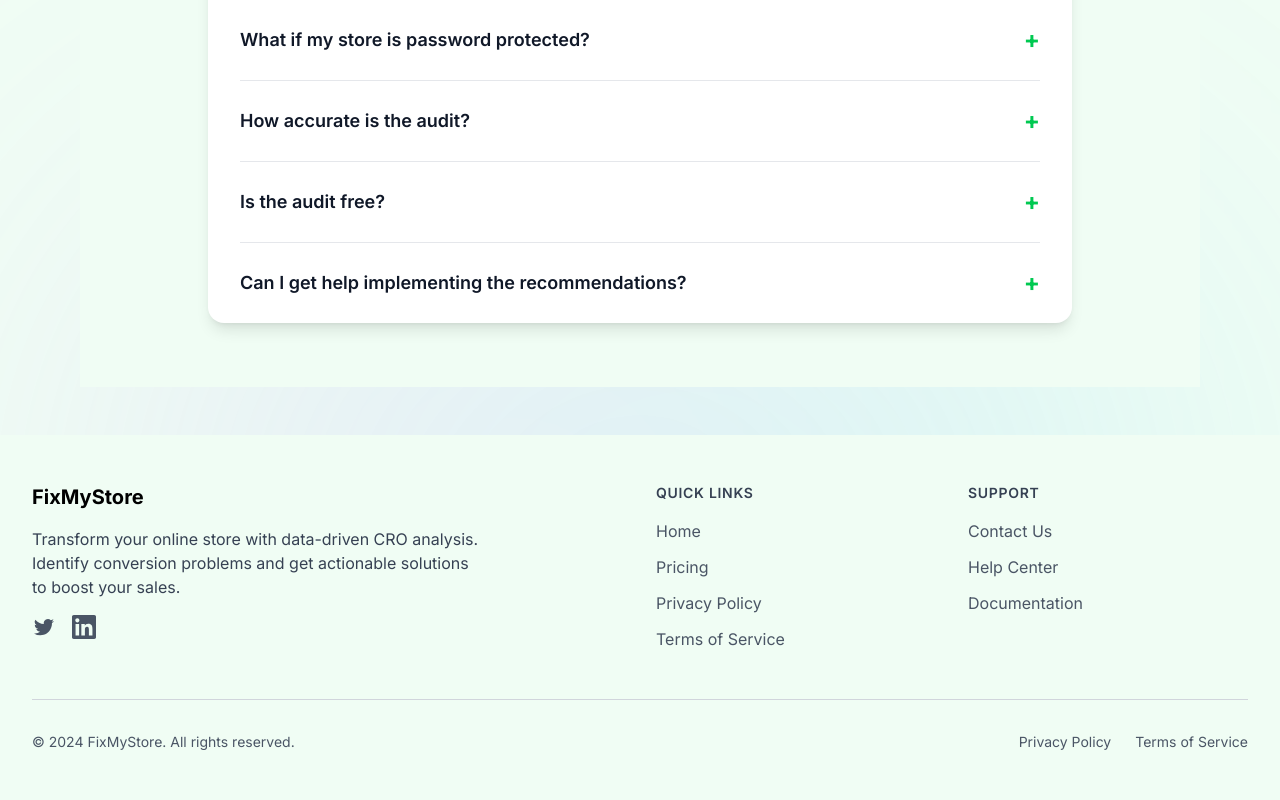
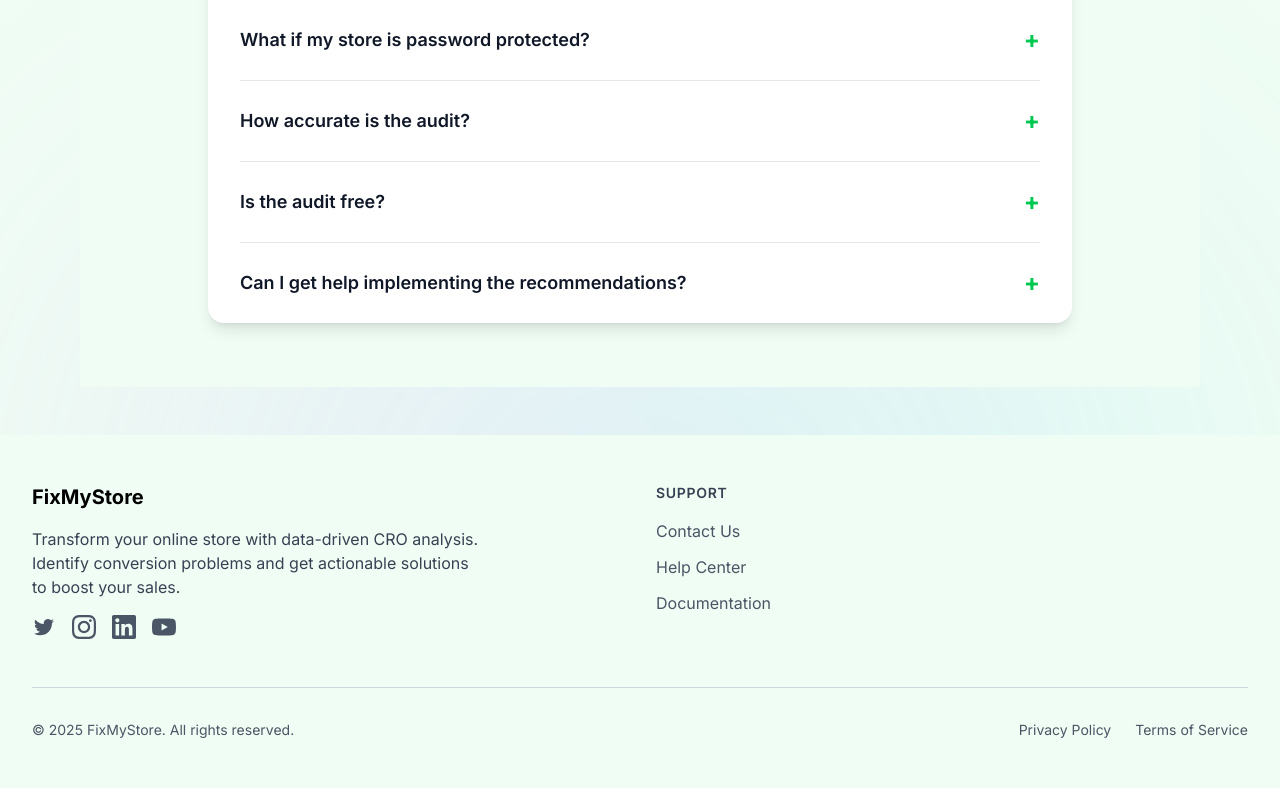
Before and after one commit to Jaseem-v/fms-v2, a Next.js app: page / in a window 1280 px wide. Shown: the part 5467-6267 px from the top of the page. Built offline with nearby package versions, Linux system fonts and the light colour scheme; no server answers.

Commit message:
site updated

```diff
--- a/src/components/Footer.tsx
+++ b/src/components/Footer.tsx
@@ -25,23 +25,35 @@
               Transform your online store with data-driven CRO analysis. Identify conversion problems and get actionable solutions to boost your sales.
             </p>
             <div className="flex space-x-4">
-              <a href="#" className="text-gray-600 hover:text-black transition-colors">
+              <a href="https://x.com/fixyourstore?s=21" className="text-gray-600 hover:text-black transition-colors">
                 <span className="sr-only">Twitter</span>
                 <svg className="h-6 w-6" fill="currentColor" viewBox="0 0 24 24">
                   <path d="M8.29 20.251c7.547 0 11.675-6.253 11.675-11.675 0-.178 0-.355-.012-.53A8.348 8.348 0 0022 5.92a8.19 8.19 0 01-2.357.646 4.118 4.118 0 001.804-2.27 8.224 8.224 0 01-2.605.996 4.107 4.107 0 00-6.993 3.743 11.65 11.65 0 01-8.457-4.287 4.106 4.106 0 001.27 5.477A4.072 4.072 0 012.8 9.713v.052a4.105 4.105 0 003.292 4.022 4.095 4.095 0 01-1.853.07 4.108 4.108 0 003.834 2.85A8.233 8.233 0 012 18.407a11.616 11.616 0 006.29 1.84" />
                 </svg>
               </a>
-              <a href="#" className="text-gray-600 hover:text-black transition-colors">
+              <a href="https://www.instagram.com/fixmystore_com" className="text-gray-600 hover:text-black transition-colors">
+                <span className="sr-only">Instagram</span>
+                <svg className="h-6 w-6" fill="currentColor" viewBox="0 0 24 24">
+                  <path d="M12 2.163c3.204 0 3.584.012 4.85.07 3.252.148 4.771 1.691 4.919 4.919.058 1.265.069 1.645.069 4.849 0 3.205-.012 3.584-.069 4.849-.149 3.225-1.664 4.771-4.919 4.919-1.266.058-1.644.07-4.85.07-3.204 0-3.584-.012-4.849-.07-3.26-.149-4.771-1.699-4.919-4.92-.058-1.265-.07-1.644-.07-4.849 0-3.204.013-3.583.07-4.849.149-3.227 1.664-4.771 4.919-4.919 1.266-.057 1.645-.069 4.849-.069zm0-2.163c-3.259 0-3.667.014-4.947.072-4.358.2-6.78 2.618-6.98 6.98-.059 1.281-.073 1.689-.073 4.948 0 3.259.014 3.668.072 4.948.2 4.358 2.618 6.78 6.98 6.98 1.281.058 1.689.072 4.948.072 3.259 0 3.668-.014 4.948-.072 4.354-.2 6.782-2.618 6.979-6.98.059-1.28.073-1.689.073-4.948 0-3.259-.014-3.667-.072-4.947-.196-4.354-2.617-6.78-6.979-6.98-1.281-.059-1.69-.073-4.949-.073zm0 5.838c-3.403 0-6.162 2.759-6.162 6.162s2.759 6.163 6.162 6.163 6.162-2.759 6.162-6.163c0-3.403-2.759-6.162-6.162-6.162zm0 10.162c-2.209 0-4-1.79-4-4 0-2.209 1.791-4 4-4s4 1.791 4 4c0 2.21-1.791 4-4 4zm6.406-11.845c-.796 0-1.441.645-1.441 1.44s.645 1.44 1.441 1.44c.795 0 1.439-.645 1.439-1.44s-.644-1.44-1.439-1.44z"/>
+                </svg>
+              </a>
+              <a href="https://www.linkedin.com/company/fixmystore" className="text-gray-600 hover:text-black transition-colors">
                 <span className="sr-only">LinkedIn</span>
                 <svg className="h-6 w-6" fill="currentColor" viewBox="0 0 24 24">
                   <path d="M20.447 20.452h-3.554v-5.569c0-1.328-.027-3.037-1.852-3.037-1.853 0-2.136 1.445-2.136 2.939v5.667H9.351V9h3.414v1.561h.046c.477-.9 1.637-1.85 3.37-1.85 3.601 0 4.267 2.37 4.267 5.455v6.286zM5.337 7.433c-1.144 0-2.063-.926-2.063-2.065 0-1.138.92-2.063 2.063-2.063 1.14 0 2.064.925 2.064 2.063 0 1.139-.925 2.065-2.064 2.065zm1.782 13.019H3.555V9h3.564v11.452zM22.225 0H1.771C.792 0 0 .774 0 1.729v20.542C0 23.227.792 24 1.771 24h20.451C23.2 24 24 23.227 24 22.271V1.729C24 .774 23.2 0 22.222 0h.003z"/>
+                </svg>
+              </a>
+              <a href="https://www.youtube.com/@fixmystore" className="text-gray-600 hover:text-black transition-colors">
+                <span className="sr-only">YouTube</span>
+                <svg className="h-6 w-6" fill="currentColor" viewBox="0 0 24 24">
+                  <path d="M23.498 6.186a3.016 3.016 0 0 0-2.122-2.136C19.505 3.545 12 3.545 12 3.545s-7.505 0-9.377.505A3.017 3.017 0 0 0 .502 6.186C0 8.07 0 12 0 12s0 3.93.502 5.814a3.016 3.016 0 0 0 2.122 2.136c1.871.505 9.376.505 9.376.505s7.505 0 9.377-.505a3.015 3.015 0 0 0 2.122-2.136C24 15.93 24 12 24 12s0-3.93-.502-5.814zM9.545 15.568V8.432L15.818 12l-6.273 3.568z"/>
                 </svg>
               </a>
             </div>
           </div>
 
           {/* Quick Links */}
-          <div>
+          {/* <div>
             <h3 className="text-sm font-semibold text-gray-700 tracking-wider uppercase mb-4">
               Quick Links
             </h3>
@@ -67,7 +79,7 @@
                 </Link>
               </li>
             </ul>
-          </div>
+          </div> */}
 
           {/* Support */}
           <div>
@@ -98,7 +110,7 @@
         <div className="mt-12 pt-8 border-t border-gray-300">
           <div className="flex flex-col md:flex-row justify-between items-center">
             <p className="text-gray-600 text-sm">
-              © 2024 FixMyStore. All rights reserved.
+              © 2025 FixMyStore. All rights reserved.
             </p>
             <div className="mt-4 md:mt-0 flex space-x-6">
               <Link href="/privacy" className="text-gray-600 hover:text-black text-sm transition-colors">
```
